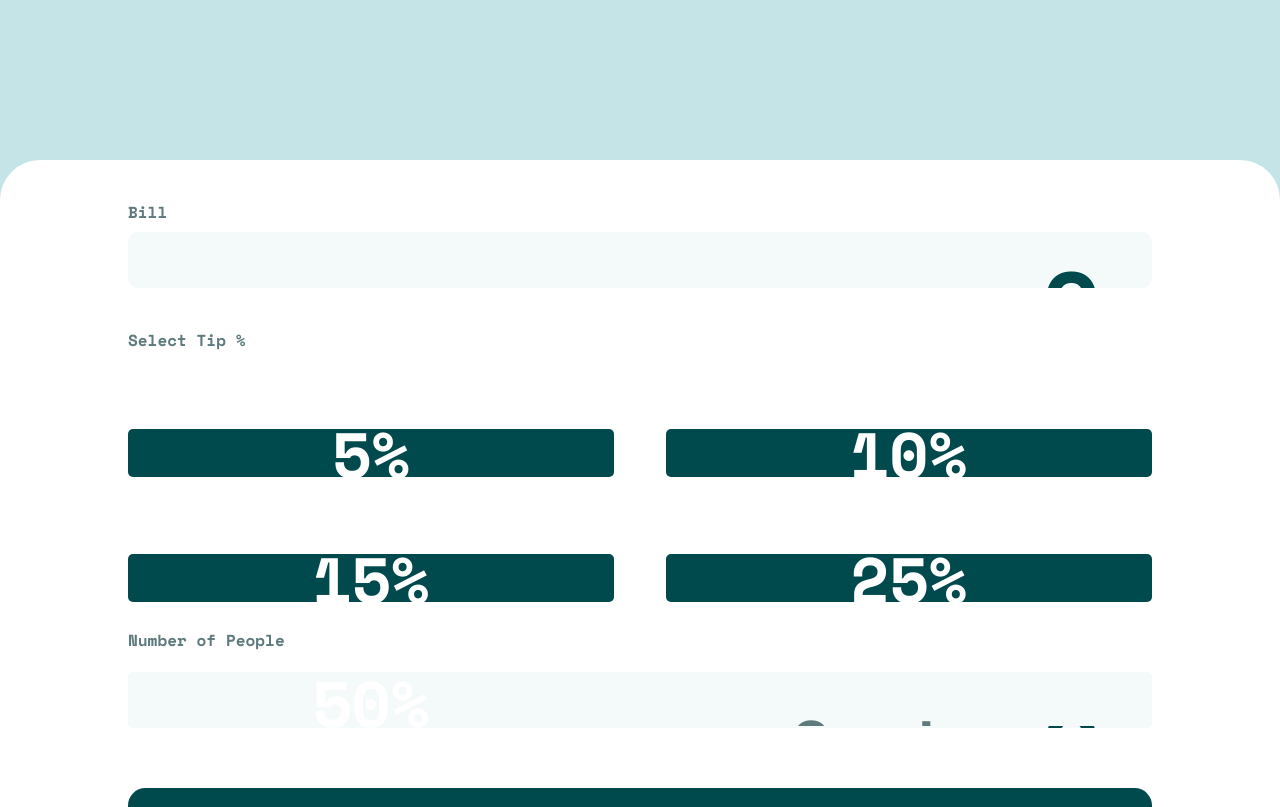
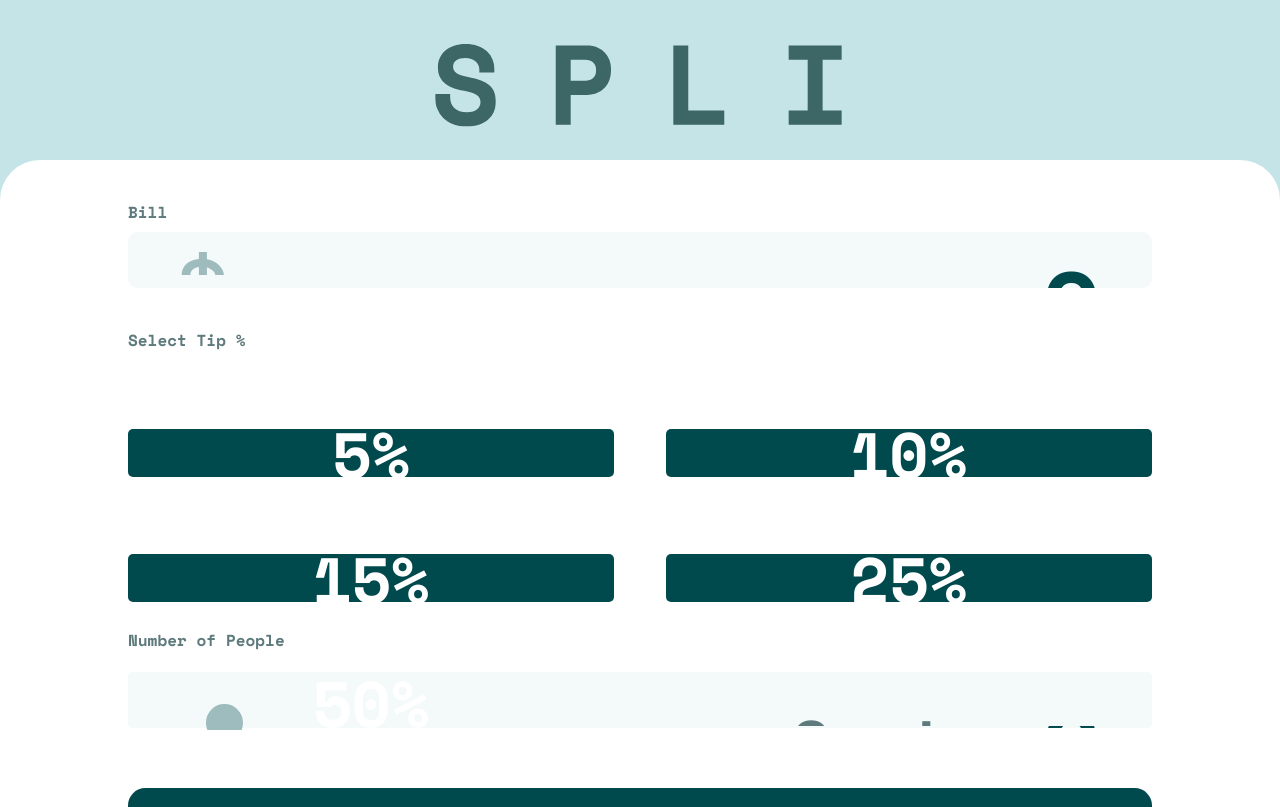
Before and after one commit to 3miliof/Tip-Calculator, a plain HTML site: page index.html in a window 1280 px wide. Shown: the top 807 px of the page. Drawn offline with nearby package versions, Linux system fonts and the light colour scheme.

Commit message:
Update style.css

```diff
--- a/style.css
+++ b/style.css
@@ -20,7 +20,7 @@
     position: absolute;
     width: 32%;
     height: 10%;
-    background-image: url(images/logo.svg);
+    background-image: url(logo.svg);
     background-size: cover;
     left: 50%;
     top: 10%;
@@ -83,7 +83,7 @@
     position: absolute;
     height: 30%;
     width: 5%;
-    background-image: url(images/icon-dollar.svg);
+    background-image: url(icon-dollar.svg);
     background-size: cover;
     content: "";
     left: 5%;
@@ -192,7 +192,7 @@
     position: absolute;
     height: 3%;
     width: 5%;
-    background-image: url(images/icon-person.svg);
+    background-image: url(icon-person.svg);
     background-size: cover;
     content: "";
     margin-top: 2.5%;
```
